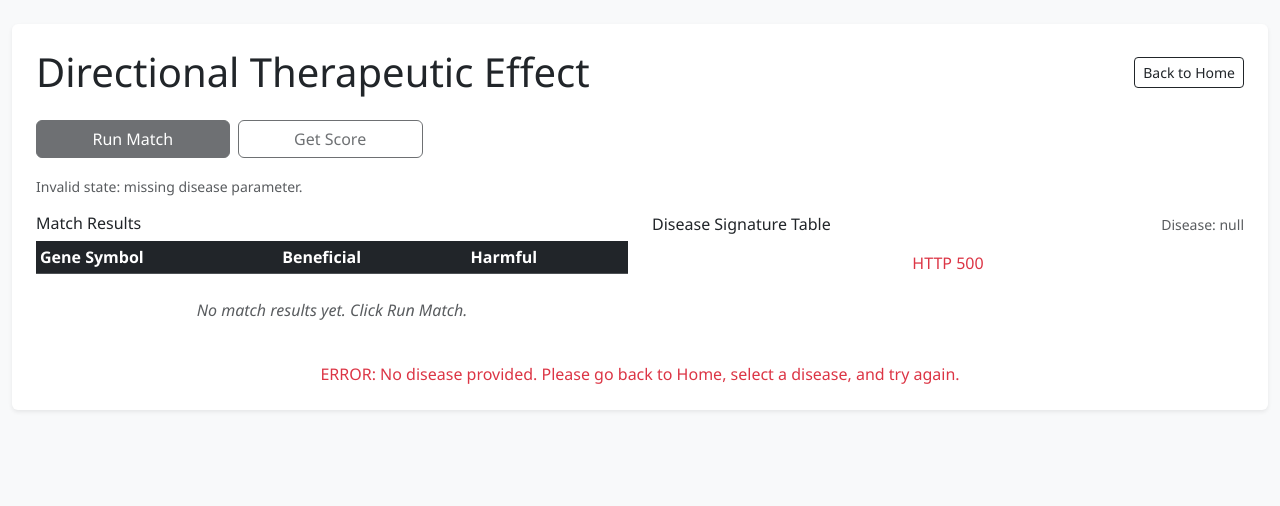
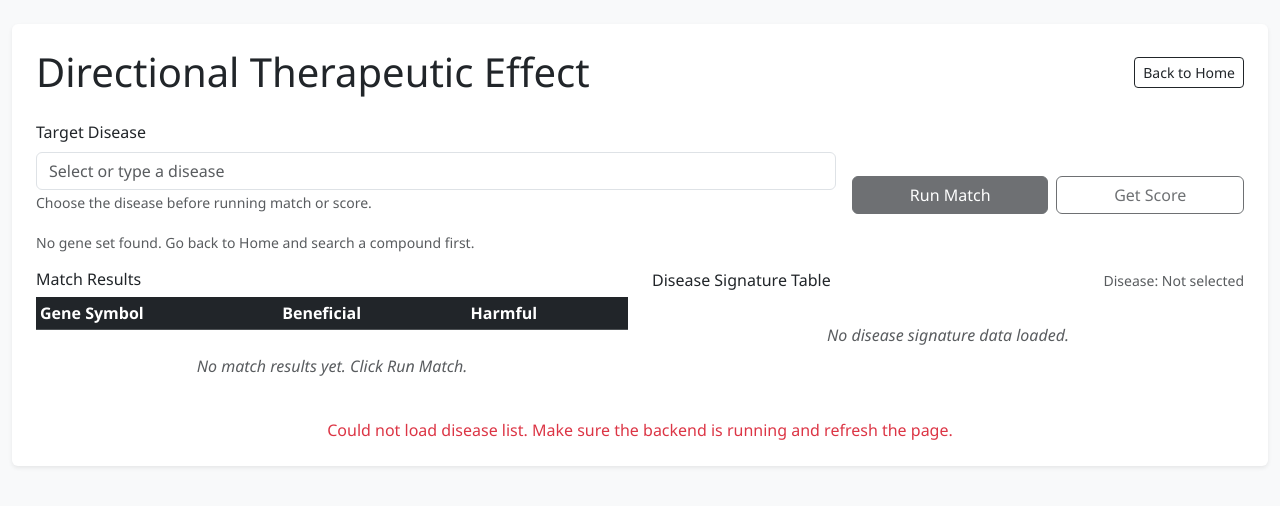
Before and after one commit to samSRaina/ReMediX, a FastAPI app: page /geneMatch in a window 1280 px wide. Shown: the top 506 px of the page. Run offline with FastAPI, Linux system fonts and the light colour scheme; data that the repository does not hold is empty.

Commit message:
Refurbished multiple disease interface to show in correct page and not /HOME

```diff
--- a/src/static/js/gene_match.js
+++ b/src/static/js/gene_match.js
@@ -1,14 +1,11 @@
-// ── Configuration ──
 const SIGNATURE_PAGE_SIZE = 100;
 
-// ── Read gene_set and disease from URL query params ──
 const params = new URLSearchParams(window.location.search);
 const genesParam = params.get('genes');
-const diseaseParam = params.get('disease');
+const diseaseParam = (params.get('disease') || '').trim();
 const geneList = genesParam ? genesParam.split(',').filter(g => g.trim()) : [];
-const FIXED_DISEASE_NAME = diseaseParam;  // No default - must be provided by user
+let selectedDisease = diseaseParam;
 
-// ── Match DOM refs ──
 const tbody = document.getElementById('match-tbody');
 const emptyState = document.getElementById('match-empty');
 const loadingState = document.getElementById('match-loading');
@@ -20,9 +17,9 @@ const scoreContainer = document.getElementById('score-container');
 const scoreValue = document.getElementById('score-value');
 const scoreGenesCount = document.getElementById('score-genes-count');
 const diseaseNameDisplay = document.getElementById('disease-name-display');
+const diseaseInput = document.getElementById('disease-input');
+const diseaseList = document.getElementById('disease-list');
 
-// ── Fixed sheet DOM refs ──
-const sheetNameLabel = document.getElementById('sheet-name-label');
 const sheetThead = document.getElementById('sheet-thead');
 const sheetTbody = document.getElementById('sheet-tbody');
 const sheetLoading = document.getElementById('sheet-loading');
@@ -41,13 +38,12 @@ function clearSheetTable() {
 
 function renderSheetTable(headers, rows) {
     clearSheetTable();
-
     if (!sheetThead || !sheetTbody) return;
 
     const headRow = document.createElement('tr');
     headers.forEach(header => {
         const th = document.createElement('th');
-        th.textContent = (header == null || header === '') ? '—' : String(header);
+        th.textContent = (header == null || header === '') ? '-' : String(header);
         headRow.appendChild(th);
     });
     sheetThead.appendChild(headRow);
@@ -57,19 +53,79 @@ function renderSheetTable(headers, rows) {
         headers.forEach((_, index) => {
             const td = document.createElement('td');
             const value = row[index];
-            td.textContent = (value == null || value === '') ? '—' : String(value);
+            td.textContent = (value == null || value === '') ? '-' : String(value);
             tr.appendChild(td);
         });
         sheetTbody.appendChild(tr);
     });
 }
 
-async function loadFixedSheetData() {
-    if (diseaseNameDisplay) {
-        diseaseNameDisplay.textContent = FIXED_DISEASE_NAME;
+function updateControlState() {
+    const hasGenes = geneList.length > 0;
+    const hasDisease = Boolean(selectedDisease);
+    matchBtn.disabled = !(hasGenes && hasDisease);
+
+    if (!hasGenes) {
+        geneInfo.textContent = 'No gene set found. Go back to Home and search a compound first.';
+        emptyState.style.display = 'block';
+    } else if (!hasDisease) {
+        geneInfo.textContent = `Gene set: ${geneList.length} gene(s). Select a disease to continue.`;
+    } else {
+        geneInfo.textContent = `Gene set: ${geneList.length} gene(s) - Disease: ${selectedDisease}`;
     }
-    if (sheetNameLabel) {
-        sheetNameLabel.textContent = `Disease: ${FIXED_DISEASE_NAME}`;
+}
+
+function clearResultsForDiseaseChange() {
+    tbody.innerHTML = '';
+    emptyState.style.display = geneList.length === 0 ? 'block' : 'none';
+    showEl(loadingState, false);
+    scoreBtn.disabled = true;
+    if (scoreContainer) scoreContainer.style.display = 'none';
+}
+
+async function loadAvailableDiseases() {
+    if (!diseaseList) return;
+    diseaseList.innerHTML = '';
+
+    try {
+        const response = await fetch('/api/diseases');
+        if (!response.ok) {
+            throw new Error(`Failed to load diseases (HTTP ${response.status})`);
+        }
+
+        const data = await response.json();
+        const diseases = data.diseases || [];
+
+        if (diseases.length === 0) {
+            const option = document.createElement('option');
+            option.value = 'No diseases available';
+            diseaseList.appendChild(option);
+            return;
+        }
+
+        diseases.forEach(disease => {
+            const option = document.createElement('option');
+            option.value = disease;
+            diseaseList.appendChild(option);
+        });
+    } catch (err) {
+        console.error('Failed to load diseases:', err);
+        const option = document.createElement('option');
+        option.value = 'Could not load diseases';
+        diseaseList.appendChild(option);
+        if (errorMsg) {
+            errorMsg.textContent = 'Could not load disease list. Make sure the backend is running and refresh the page.';
+        }
+    }
+}
+
+async function loadDiseaseSignatureTable() {
+    if (!selectedDisease) {
+        clearSheetTable();
+        showEl(sheetLoading, false);
+        showEl(sheetError, false);
+        showEl(sheetEmpty, true);
+        return;
     }
 
     clearSheetTable();
@@ -79,7 +135,7 @@ async function loadFixedSheetData() {
 
     try {
         const query = new URLSearchParams({
-            disease: FIXED_DISEASE_NAME,
+            disease: selectedDisease,
             page: '1',
             page_size: String(SIGNATURE_PAGE_SIZE)
         });
@@ -102,9 +158,7 @@ async function loadFixedSheetData() {
         }
 
         renderSheetTable(headers, data);
-        if (data.length === 0) {
-            showEl(sheetEmpty, true);
-        }
+        if (data.length === 0) showEl(sheetEmpty, true);
     } catch (err) {
         if (sheetError) {
             sheetError.textContent = err.message || 'Failed to load disease signature data.';
@@ -115,24 +169,27 @@ async function loadFixedSheetData() {
     }
 }
 
-// Show gene count on load
-if (!FIXED_DISEASE_NAME) {
-    errorMsg.textContent = 'ERROR: No disease provided. Please go back to Home, select a disease, and try again.';
-    geneInfo.textContent = 'Invalid state: missing disease parameter.';
-    emptyState.style.display = 'block';
-    matchBtn.disabled = true;
-    scoreBtn.disabled = true;
-} else if (geneList.length > 0) {
-    geneInfo.textContent = `Gene set: ${geneList.length} gene(s) — ${geneList.join(', ')}`;
-} else {
-    geneInfo.textContent = 'No gene set found. Go back to Home and search a compound first.';
-    emptyState.style.display = 'block';
+async function setDisease(diseaseName, shouldLoadTable = true) {
+    selectedDisease = (diseaseName || '').trim();
+    if (diseaseNameDisplay) {
+        diseaseNameDisplay.textContent = selectedDisease || 'Not selected';
+    }
+
+    updateControlState();
+    clearResultsForDiseaseChange();
+
+    if (shouldLoadTable) {
+        await loadDiseaseSignatureTable();
+    }
 }
 
-// ── Fetch match results ──
 async function runMatch() {
     if (geneList.length === 0) {
         errorMsg.textContent = 'No genes available to match.';
+        return;
+    }
+    if (!selectedDisease) {
+        errorMsg.textContent = 'Please select a disease first.';
         return;
     }
 
@@ -140,15 +197,15 @@ async function runMatch() {
     tbody.innerHTML = '';
     emptyState.style.display = 'none';
     loadingState.style.display = 'block';
-    scoreBtn.disabled = true; // disable score button during match
-    if (scoreContainer) scoreContainer.style.display = 'none'; // hide previous score
+    scoreBtn.disabled = true;
+    if (scoreContainer) scoreContainer.style.display = 'none';
 
     try {
-        const url = `/api/match?genes=${encodeURIComponent(geneList.join(','))}&disease=${encodeURIComponent(FIXED_DISEASE_NAME)}`;
+        const url = `/api/match?genes=${encodeURIComponent(geneList.join(','))}&disease=${encodeURIComponent(selectedDisease)}`;
         const res = await fetch(url);
 
         if (!res.ok) {
-            const detail = await res.json();
+            const detail = await res.json().catch(() => ({}));
             throw new Error(detail.detail || `HTTP ${res.status}`);
         }
 
@@ -161,10 +218,8 @@ async function runMatch() {
             return;
         }
 
-        // Enable score button if we have results
         scoreBtn.disabled = false;
-
-        geneInfo.textContent = `Gene set: ${geneList.length} gene(s) — Disease: ${json.disease}`;
+        geneInfo.textContent = `Gene set: ${geneList.length} gene(s) - Disease: ${json.disease}`;
 
         json.results.forEach(row => {
             const tr = document.createElement('tr');
@@ -191,9 +246,8 @@ async function runMatch() {
     }
 }
 
-// ── Calculate Final Score ──
 async function getFinalScore() {
-    if (geneList.length === 0) return;
+    if (geneList.length === 0 || !selectedDisease) return;
 
     scoreBtn.disabled = true;
     const originalText = scoreBtn.textContent;
@@ -201,7 +255,7 @@ async function getFinalScore() {
     scoreContainer.style.display = 'none';
 
     try {
-        const url = `/api/finalGeneScore?genes=${encodeURIComponent(geneList.join(','))}&disease=${encodeURIComponent(FIXED_DISEASE_NAME)}`;
+        const url = `/api/finalGeneScore?genes=${encodeURIComponent(geneList.join(','))}&disease=${encodeURIComponent(selectedDisease)}`;
         const res = await fetch(url);
 
         if (!res.ok) {
@@ -210,11 +264,9 @@ async function getFinalScore() {
         }
 
         const data = await res.json();
-
         scoreValue.textContent = typeof data.score === 'number' ? data.score.toFixed(6) : data.score;
         scoreGenesCount.textContent = data.genes_counted ? data.genes_counted.length : 0;
         scoreContainer.style.display = 'block';
-
     } catch (err) {
         console.error(err);
         alert('Error calculating score: ' + err.message);
@@ -224,7 +276,17 @@ async function getFinalScore() {
     }
 }
 
-// ── Event listeners + initial load ──
 matchBtn.addEventListener('click', runMatch);
 scoreBtn.addEventListener('click', getFinalScore);
-loadFixedSheetData();
+
+diseaseInput.addEventListener('input', async () => {
+    await setDisease(diseaseInput.value);
+});
+
+(async function init() {
+    await loadAvailableDiseases();
+    if (diseaseParam && diseaseInput) {
+        diseaseInput.value = diseaseParam;
+    }
+    await setDisease(diseaseInput ? diseaseInput.value : '', true);
+})();
--- a/src/static/templates/gene_match.html
+++ b/src/static/templates/gene_match.html
@@ -18,7 +18,15 @@
         <a href="{{ url_for('home') }}" class="btn btn-outline-dark btn-sm">Back to Home</a>
     </div>
 
-    <div class="row mb-3 align-items-end">
+    <div class="row mb-3 g-3 align-items-end">
+        <div class="col-md-8">
+            <label for="disease-input" class="form-label">Target Disease</label>
+            <input type="text" id="disease-input" class="form-control" placeholder="Select or type a disease" list="disease-list">
+            <datalist id="disease-list">
+                <option value="Loading diseases..."></option>
+            </datalist>
+            <small class="text-muted">Choose the disease before running match or score.</small>
+        </div>
         <div class="col-md-4 d-flex align-items-end gap-2">
             <button id="match-btn" class="btn btn-dark flex-grow-1">Run Match</button>
             <button id="score-btn" class="btn btn-outline-dark flex-grow-1" disabled>Get Score</button>
@@ -65,7 +73,7 @@
         <div class="col-12 col-lg-6">
             <div class="d-flex justify-content-between align-items-center mb-2">
                 <h2 class="h6 mb-0">Disease Signature Table</h2>
-                <small class="text-muted" id="sheet-name-label">Disease: <span id="disease-name-display">Loading...</span></small>
+                <small class="text-muted" id="sheet-name-label">Disease: <span id="disease-name-display">Not selected</span></small>
             </div>
             <div class="table-responsive">
                 <table class="table table-sm table-striped table-hover mb-0" id="sheet-table">
```
Also changed, not shown: src/static/js/home.js (+2 -31 lines), src/static/templates/home.html (+0 -8 lines).
